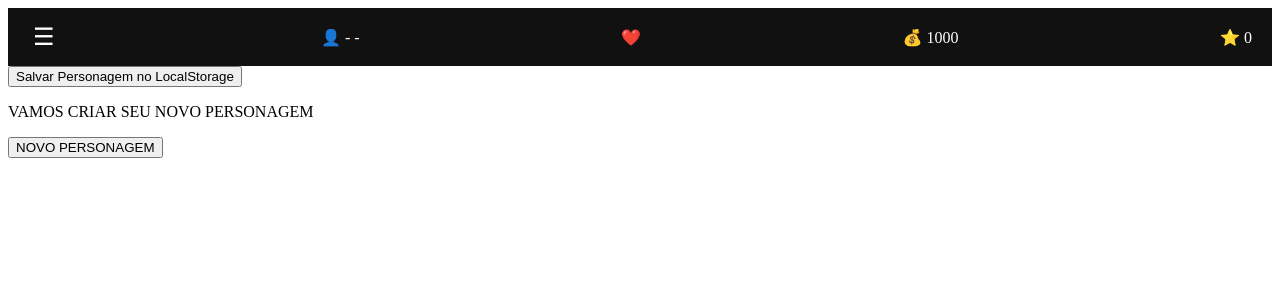
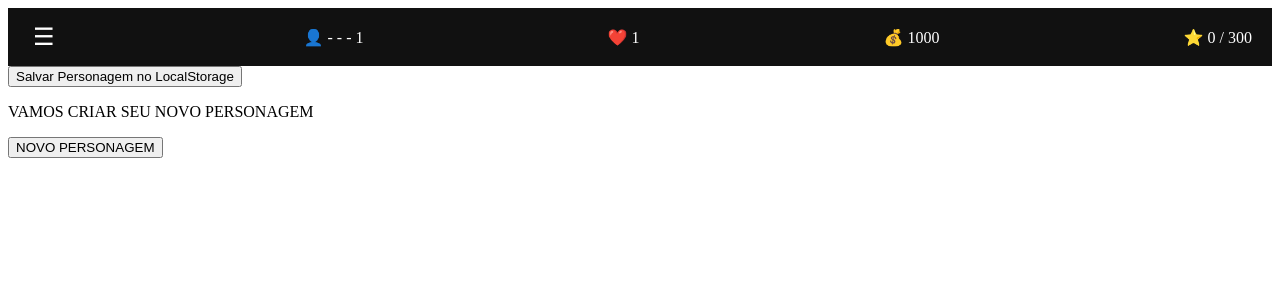
Before and after one commit to giovane1230/jogo_RPG, a React (Vite) app: page / in a window 1280 px wide. Shown: the top 300 px of the page. Built offline with nearby package versions, Linux system fonts and the light colour scheme.

Commit message:
feat: level up distribui pontos

```diff
--- a/src/api/injetarChar.js
+++ b/src/api/injetarChar.js
@@ -1,6 +1,6 @@
 const personagemPronto =
 {
-        "name": "MOKED",
+    "name": "MOK",
     "race": {
         "name": "Gnome",
         "starting_proficiencies": [],
@@ -21,40 +21,28 @@ const personagemPronto =
     },
     "attributes": {
         "str": {
-                "base": 12,
-                "bonus": 0,
-                "total": 12,
-                "mod": 1
+            "value": 10,
+            "mod": 0
         },
         "dex": {
-                "base": 8,
-                "bonus": 0,
-                "total": 8,
-                "mod": -1
+            "mod": -1,
+            "value": 8
         },
         "con": {
-                "base": 8,
-                "bonus": 0,
-                "total": 8,
-                "mod": -1
+            "value": 15,
+            "mod": 2
         },
         "int": {
-                "base": 8,
-                "bonus": 2,
-                "total": 10,
-                "mod": 0
+            "mod": -1,
+            "value": 8
         },
         "wis": {
-                "base": 8,
-                "bonus": 0,
-                "total": 8,
-                "mod": -1
+            "mod": -1,
+            "value": 8
         },
         "cha": {
-                "base": 8,
-                "bonus": 0,
-                "total": 8,
-                "mod": -1
+            "mod": -1,
+            "value": 8
         }
     },
     "proficiencies": [
@@ -94,40 +82,15 @@ const personagemPronto =
             "url": "/api/2014/proficiencies/saving-throw-con"
         }
     ],
-        "selectedProficiencies": {
-            "0": [
-                "Skill: Animal Handling",
-                "Skill: Athletics"
-            ]
-        },
-        "selectedEquipments": [
-            {
-                "index": "greataxe",
-                "name": "Greataxe",
-                "price": 30,
-                "url": "/api/2014/equipment/greataxe",
-                "type": "weapon",
-                "category": "Martial",
-                "status": "1d12",
-                "bonusDex": null,
-            },
-            {
-                "index": "club",
-                "name": "Club",
-                "price": 1,
-                "url": "/api/2014/equipment/club",
-                "type": "weapon",
-                "category": "Simple",
-                "status": "1d4",
-                "bonusDex": null,
-            }
-        ],
+    "bag": [],
     "potions": [],
-        "background": "MOAKADO",
+    "background": "MOKBACK",
     "alignment": "Chaotic Evil",
     "gold": 1000,
     "exp": 0,
     "nivel": 1,
+    "up": false,
+    "proficienciesBonus": 2,
     "cArmor": 9,
     "initialSlots": {
         "armor": null,
@@ -137,7 +100,35 @@ const personagemPronto =
         "ring": [],
         "wondrousItem": null
     },
-        "vidaInicial": 12,
+    "vidaInicial": 14,
+    "selectedProficiencies": {
+        "0": [
+            "Skill: Animal Handling",
+            "Skill: Athletics"
+        ]
+    },
+    "selectedEquipments": [
+        {
+            "index": "warhammer",
+            "name": "Warhammer",
+            "price": 15,
+            "url": "/api/2014/equipment/warhammer",
+            "type": "weapon",
+            "category": "Martial",
+            "status": "1d8",
+            "bonusDex": null
+        },
+        {
+            "index": "greatclub",
+            "name": "Greatclub",
+            "price": 2,
+            "url": "/api/2014/equipment/greatclub",
+            "type": "weapon",
+            "category": "Simple",
+            "status": "1d8",
+            "bonusDex": null
+        }
+    ],
     "spells": []
 }
 
--- /dev/null
+++ b/src/api/regras.js
@@ -0,0 +1,66 @@
+const xpLevels = {
+  1: { xp: 0, proficiencia: 2 }, // para chegar no proximo nivel tem que ter o xp do nivel posterior mesmo
+  2: { xp: 300, proficiencia: 2 }, //nivel 1 xp max 300 e assim vai
+  3: { xp: 900, proficiencia: 2 },
+  4: { xp: 2700, proficiencia: 2 },
+  5: { xp: 6500, proficiencia: 3 },
+  6: { xp: 14000, proficiencia: 3 },
+  7: { xp: 23000, proficiencia: 3 },
+  8: { xp: 34000, proficiencia: 3 },
+  9: { xp: 48000, proficiencia: 4 },
+  10: { xp: 64000, proficiencia: 4 },
+  11: { xp: 85000, proficiencia: 4 },
+  12: { xp: 100000, proficiencia: 4 },
+  13: { xp: 120000, proficiencia: 5 },
+  14: { xp: 140000, proficiencia: 5 },
+  15: { xp: 165000, proficiencia: 5 },
+  16: { xp: 195000, proficiencia: 5 },
+  17: { xp: 225000, proficiencia: 6 },
+  18: { xp: 265000, proficiencia: 6 },
+  19: { xp: 305000, proficiencia: 6 },
+  20: { xp: 355000, proficiencia: 6 },
+};
+
+export default xpLevels;
+
+const magiaLevel = {
+  1: [2, 0, 0, 0, 0, 0, 0, 0, 0],
+  2: [3, 0, 0, 0, 0, 0, 0, 0, 0],
+  3: [4, 2, 0, 0, 0, 0, 0, 0, 0],
+  4: [4, 3, 0, 0, 0, 0, 0, 0, 0],
+  5: [4, 3, 2, 0, 0, 0, 0, 0, 0],
+  6: [4, 3, 3, 0, 0, 0, 0, 0, 0],
+  7: [4, 3, 3, 1, 0, 0, 0, 0, 0],
+  8: [4, 3, 3, 2, 0, 0, 0, 0, 0],
+  9: [4, 3, 3, 3, 1, 0, 0, 0, 0],
+  10: [4, 3, 3, 3, 2, 0, 0, 0, 0],
+  11: [4, 3, 3, 3, 2, 1, 0, 0, 0],
+  12: [4, 3, 3, 3, 2, 1, 0, 0, 0],
+  13: [4, 3, 3, 3, 2, 1, 1, 0, 0],
+  14: [4, 3, 3, 3, 2, 1, 1, 0, 0],
+  15: [4, 3, 3, 3, 2, 1, 1, 1, 0],
+  16: [4, 3, 3, 3, 2, 1, 1, 1, 0],
+  17: [4, 3, 3, 3, 2, 1, 1, 1, 1],
+  18: [4, 3, 3, 3, 3, 1, 1, 1, 1],
+  19: [4, 3, 3, 3, 3, 2, 1, 1, 1],
+  20: [4, 3, 3, 3, 3, 2, 2, 1, 1],
+};
+
+export { magiaLevel };
+
+const vidaClasse = {
+  barbarian: { vida: 12 },
+  bard: { vida: 8 },
+  cleric: { vida: 8 },
+  druid: { vida: 8 },
+  fighter: { vida: 10 },
+  monk: { vida: 8 },
+  paladin: { vida: 10 },
+  ranger: { vida: 10 },
+  rogue: { vida: 8 },
+  sorcerer: { vida: 6 },
+  warlock: { vida: 8 },
+  wizard: { vida: 6 },
+};
+
+export { vidaClasse };
--- a/src/components/TopBar.jsx
+++ b/src/components/TopBar.jsx
@@ -2,12 +2,22 @@ import React, { useEffect, useState } from "react";
 import "../../styles/components/topBar.css";
 import Sidebar from "./SideBar";
 import { useCharacter } from "../context/CharacterContext";
+import xpLevels from "../api/regras";
 
 function Topbar() {
   const [menuAberto, setMenuAberto] = useState(false);
   const { character } = useCharacter();
 
+  const xpMax = (charLv) => xpLevels[charLv+1].xp;
+
   const toggleMenu = () => setMenuAberto(!menuAberto);
+
+    useEffect(() => {
+      if (character.exp === xpMax(character.nivel)) {
+        alert("Você subiu de nivel, vá para o Personagem upar");
+      }
+      return
+    }, [character]);
 
   return (
     <>
@@ -15,10 +25,11 @@ function Topbar() {
         <div className="menu" onClick={toggleMenu}>☰</div>
         {character && (
           <>
-            <span>👤 {character?.name} - {character?.class?.name} - {character?.race?.name}</span>
+
+            <span>👤 {character?.name} - {character?.class?.name} - {character?.race?.name} - {character?.nivel} </span>
             <span>❤️ {character?.vidaInicial}</span>
             <span>💰 {character?.gold ?? 0}</span>
-            <span>⭐ {character?.exp ?? 0}</span>
+            <span>⭐ {character?.exp ?? 0} / {xpMax(character.nivel)}</span>
           </>
         )}
       </div>
--- a/src/components/charComponents/CharActions.jsx
+++ b/src/components/charComponents/CharActions.jsx
@@ -1,10 +1,143 @@
-import React from "react";
+import React, { useState } from "react";
+import { useCharacter } from "../../context/CharacterContext";
+import xpLevels, { vidaClasse } from "../../api/regras";
 
 function CharActions() {
+  const { character, setCharacter } = useCharacter();
+  const [points, setPoints] = useState(null);
+  const [baseAttributes, setBaseAttributes] = useState(() => {
+    return (
+      character?.attributes ?? {
+        str: { mod: -1, value: 8 },
+        dex: { mod: -1, value: 8 },
+        con: { mod: -1, value: 8 },
+        int: { mod: -1, value: 8 },
+        wis: { mod: -1, value: 8 },
+        cha: { mod: -1, value: 8 },
+      }
+    );
+  });
+
+  const upar = () => {
+    const proximoNivel = character.nivel + 1;
+    const vidaExtra =
+      vidaClasse[character.class.index].vida + character.attributes.con.mod;
+    setPoints(2);
+
+    setCharacter((prev) => ({
+      ...prev,
+      nivel: proximoNivel,
+      proficienciesBonus: xpLevels[proximoNivel].proficiencia,
+      vidaInicial: prev.vidaInicial + vidaExtra,
+      // up: false, // descomente quando quiser travar a evolução automática
+    }));
+  };
+
+  const voltarNv = () => {
+    setPoints(27);
+    const vidaBase =
+      vidaClasse[character.class.index].vida + character.attributes.con.mod;
+
+    setCharacter((prev) => ({
+      ...prev,
+      nivel: 1,
+      proficienciesBonus: xpLevels[1].proficiencia,
+      vidaInicial: vidaBase,
+      attributes: {
+        str: { mod: -1, value: 8 },
+        dex: { mod: -1, value: 8 },
+        con: { mod: -1, value: 8 },
+        int: { mod: -1, value: 8 },
+        wis: { mod: -1, value: 8 },
+        cha: { mod: -1, value: 8 },
+      },
+    }));
+  };
+
+  const getModifier = (total) => Math.floor((total - 10) / 2);
+  const pointBuyCost = {
+    8: 0,
+    9: 1,
+    10: 2,
+    11: 3,
+    12: 4,
+    13: 5,
+    14: 7,
+    15: 9,
+    16: 11,
+    17: 13,
+    18: 15,
+    19: 17,
+    20: 19,
+  };
+
+  const handleIncrease = (attr) => {
+    const currentValue = baseAttributes[attr].value;
+    const nextValue = currentValue + 1;
+
+    // Impede valores maiores que 20 ou que não existam no pointBuyCost
+    if (nextValue > 20 || !(nextValue in pointBuyCost)) return;
+
+    const currentCost = pointBuyCost[currentValue] ?? 0;
+    const nextCost = pointBuyCost[nextValue] ?? 99;
+
+    const diff = nextCost - currentCost;
+
+    // Verifica se há pontos suficientes
+    if (points >= diff) {
+      const updatedAttr = {
+        ...baseAttributes,
+        [attr]: {
+          value: nextValue,
+          mod: getModifier(nextValue),
+        },
+      };
+
+      setBaseAttributes(updatedAttr);
+      setPoints((prev) => prev - diff);
+      setCharacter((prev) => ({
+        ...prev,
+        attributes: updatedAttr,
+      }));
+    }
+  };
+
   return (
     <div style={{ marginTop: "20px" }}>
-      <button>Equipar</button>
-      <button>Treinar</button>
+        <div>
+          <p>Pontos disponíveis: {points}</p>
+          <h2>Distribuição de Pontos</h2>
+          {Object.keys(baseAttributes).map((attr) => {
+            const base = baseAttributes[attr].value; // Acessa o valor base
+            const modifier = getModifier(base);
+
+            return (
+              <div key={attr}>
+                <strong>{attr.toUpperCase()}:</strong> {base}
+                {/* {base > "" && (
+                  <span>
+                    {" "}
+                    + {base} = <strong>{base}</strong>
+                  </span>
+                )} */}
+                <span> ({modifier}) </span>
+                {points && (<button
+                  onClick={() => handleIncrease(attr)}
+                  disabled={
+                    base >= 20 ||
+                    points < pointBuyCost[base + 1] - pointBuyCost[base]
+                  }
+                >
+                  +
+                </button>)}
+              </div>
+            );
+          })}
+        </div>
+      <button onClick={upar} disabled={character.up}>
+        Subir de nivel
+      </button>
+      <button onClick={voltarNv}>vai pro 1</button>
       <button>Descansar</button>
     </div>
   );
--- a/src/components/createCharComponents/CharStatusCreate.jsx
+++ b/src/components/createCharComponents/CharStatusCreate.jsx
@@ -1,6 +1,7 @@
-import React, { useState, useEffect } from 'react';
-import { useCharacter } from '../../context/CharacterContext';
-import SpellSelection from './SpellSelection';
+import React, { useState, useEffect } from "react";
+import { useCharacter } from "../../context/CharacterContext";
+import SpellSelection from "./SpellSelection";
+import { vidaClasse } from "../../api/regras";
 
 const CharStatusCreate = () => {
   const { character, setCharacter } = useCharacter();
@@ -20,7 +21,7 @@ const CharStatusCreate = () => {
   const [error, setError] = useState(null);
 
   useEffect(() => {
-    fetch('https://www.dnd5eapi.co/api/alignments')
+    fetch("https://www.dnd5eapi.co/api/alignments")
       .then((res) => {
         if (!res.ok) throw new Error(`HTTP error! status: ${res.status}`);
         return res.json();
@@ -30,8 +31,8 @@ const CharStatusCreate = () => {
         setLoading(false);
       })
       .catch((err) => {
-        console.error('Erro ao carregar alinhamentos:', err);
-        setError('Erro ao carregar alinhamentos.');
+        console.error("Erro ao carregar alinhamentos:", err);
+        setError("Erro ao carregar alinhamentos.");
         setLoading(false);
       });
   }, []);
@@ -41,23 +42,30 @@ const CharStatusCreate = () => {
   };
 
   const pointBuyCost = {
-    8: 0, 9: 1, 10: 2, 11: 3,
-    12: 4, 13: 5, 14: 7, 15: 9,
+    8: 0,
+    9: 1,
+    10: 2,
+    11: 3,
+    12: 4,
+    13: 5,
+    14: 7,
+    15: 9,
   };
 
   const mapAbilityNameToKey = (name) => {
     const map = {
-      Strength: 'str',
-      Dexterity: 'dex',
-      Constitution: 'con',
-      Intelligence: 'int',
-      Wisdom: 'wis',
-      Charisma: 'cha',
+      Strength: "str",
+      Dexterity: "dex",
+      Constitution: "con",
+      Intelligence: "int",
+      Wisdom: "wis",
+      Charisma: "cha",
     };
     return map[name] || name.toLowerCase();
   };
 
-  const racialBonuses = character.race?.ability_bonuses?.reduce((acc, bonus) => {
+  const racialBonuses =
+    character.race?.ability_bonuses?.reduce((acc, bonus) => {
       const key = mapAbilityNameToKey(bonus.ability_score.name);
       acc[key] = bonus.bonus;
       return acc;
@@ -66,7 +74,8 @@ const CharStatusCreate = () => {
   const handleIncrease = (attr) => {
     const currentValue = baseAttributes[attr].value;
     const nextValue = currentValue + 1;
-    const diff = (pointBuyCost[nextValue] ?? 99) - (pointBuyCost[currentValue] ?? 0);
+    const diff =
+      (pointBuyCost[nextValue] ?? 99) - (pointBuyCost[currentValue] ?? 0);
 
     if (nextValue <= 15 && points >= diff) {
       setBaseAttributes((prev) => ({
@@ -80,11 +89,11 @@ const CharStatusCreate = () => {
     }
   };
 
-
   const handleDecrease = (attr) => {
     const currentValue = baseAttributes[attr].value;
     const prevValue = currentValue - 1;
-    const refund = (pointBuyCost[currentValue] ?? 0) - (pointBuyCost[prevValue] ?? 0);
+    const refund =
+      (pointBuyCost[currentValue] ?? 0) - (pointBuyCost[prevValue] ?? 0);
 
     if (prevValue >= 8) {
       setBaseAttributes((prev) => ({
@@ -98,15 +107,21 @@ const CharStatusCreate = () => {
     }
   };
 
-
   const getModifier = (total) => Math.floor((total - 10) / 2);
 
-  useEffect(() => {
-    setCharacter(prev => ({
-      ...prev,
-      attributes: baseAttributes,
-    }));
-  }, [baseAttributes, setCharacter]);
+  // useEffect(() => {
+  //   const classe = character.class;
+  //   const vidaBase = vidaClasse[classe];
+  //   const modificadorConstituicao = character.attributes.con.mod;
+
+  //   const vidaInicial = vidaBase + modificadorConstituicao;
+
+  //   setCharacter(prev => ({
+  //     ...prev,
+  //     attributes: baseAttributes,
+  //     vidaInicial: vidaInicial,
+  //   }));
+  // }, [baseAttributes, setCharacter, character.class]);
 
   const handleFinalizar = () => {
     const finalAttributes = {};
@@ -125,46 +140,56 @@ const CharStatusCreate = () => {
       };
     }
 
+    const classe = character.class.index;
+    const vidaBase = vidaClasse[classe].vida;
+    const modificadorConstituicao = character.attributes.con.mod;
+
+    const vidaInicial = vidaBase + modificadorConstituicao;
+
     setCharacter((prev) => ({
       ...prev,
-      attributes: finalAttributes,
+      attributes: baseAttributes,
+      vidaInicial: vidaInicial,
     }));
 
     console.log("Atributos finais salvos:", finalAttributes);
   };
-
 
   return (
     <div>
       <h2>Nome do Personagem:</h2>
       <input
         type="text"
-        value={character.name || ''}
+        value={character.name || ""}
         onChange={(e) => setCharacter({ ...character, name: e.target.value })}
         placeholder="Digite o nome do personagem"
         style={{ width: "200px" }}
       />
 
       <h2>Alinhamento:</h2>
-      {error && <p style={{ color: 'red' }}>{error}</p>}
+      {error && <p style={{ color: "red" }}>{error}</p>}
       <select
-        value={character.alignment || ''}
+        value={character.alignment || ""}
         onChange={handleAlignmentChange}
       >
         <option value="" disabled>
-          {loading ? 'Carregando...' : 'Selecione um alinhamento'}
+          {loading ? "Carregando..." : "Selecione um alinhamento"}
         </option>
         {alignments.map((a) => (
-          <option key={a.index} value={a.name}>{a.name}</option>
+          <option key={a.index} value={a.name}>
+            {a.name}
+          </option>
         ))}
       </select>
 
       <h2>Background:</h2>
       <textarea
-        value={character.background || ''}
-        onChange={(e) => setCharacter({ ...character, background: e.target.value })}
+        value={character.background || ""}
+        onChange={(e) =>
+          setCharacter({ ...character, background: e.target.value })
+        }
         placeholder="Digite o background"
-        style={{ width: '50%', height: '100px' }}
+        style={{ width: "50%", height: "100px" }}
         maxLength={500}
       />
 
@@ -179,7 +204,12 @@ const CharStatusCreate = () => {
         return (
           <div key={attr}>
             <strong>{attr.toUpperCase()}:</strong> {base}
-      {bonus > 0 && <span> + {bonus} = <strong>{total}</strong></span>}
+            {bonus > 0 && (
+              <span>
+                {" "}
+                + {bonus} = <strong>{total}</strong>
+              </span>
+            )}
             <span> (Mod: {modifier}) </span>
             <button onClick={() => handleIncrease(attr)}>+</button>
             <button onClick={() => handleDecrease(attr)}>-</button>
@@ -187,17 +217,14 @@ const CharStatusCreate = () => {
         );
       })}
 
-
-
       <button
         onClick={handleFinalizar}
-  style={{ marginTop: '20px', padding: '10px 20px', fontWeight: 'bold' }}
+        style={{ marginTop: "20px", padding: "10px 20px", fontWeight: "bold" }}
       >
         SALVAR ATRIBUTOS
       </button>
 
       <SpellSelection />
-
     </div>
   );
 };
--- a/src/context/CharacterContext.jsx
+++ b/src/context/CharacterContext.jsx
@@ -1,4 +1,5 @@
 import React, { createContext, useContext, useState, useEffect } from "react";
+import { vidaClasse } from "../api/regras";
 
 export const CharacterContext = createContext();
 
@@ -25,16 +26,18 @@ export const CharacterProvider = ({ children }) => {
             wis: { mod: -1, value: 8 },
             cha: { mod: -1, value: 8 },
           },
-          proficiencies: [],
-          selectedProficiencies: {},
-          selectedEquipments: [],
+          proficiencies: {},
+          bag: [],
           potions: [],
           background: "",
           alignment: "",
           gold: 1000,
           exp: 0,
           nivel: 1,
+          up: false,
+          proficienciesBonus: 2,
           cArmor: 10,
+          vidaInicial: 1,
           initialSlots: {
             armor: null,
             mainHand: null,
--- a/src/pages/Home.jsx
+++ b/src/pages/Home.jsx
@@ -4,6 +4,8 @@ import personagemPronto from "../api/injetarChar";
 
 const Home = () => {
   const salvarNoLocalStorage = () => {
+    localStorage.removeItem("charData");
+    window.location.reload();
     localStorage.setItem("charData", JSON.stringify(personagemPronto));
     alert("Personagem salvo com sucesso!");
   };
--- a/src/pages/charPages/CharPage.jsx
+++ b/src/pages/charPages/CharPage.jsx
@@ -9,8 +9,8 @@ function CharPage() {
     <div className="character-page">
       <div className="top-section">
       <div className="left-panel">
+        <CharActions />
         <CharInfoTopBar />
-        <CharActions />
       </div>
       <div className="right-panel">
         <CharBag />
--- a/src/pages/combatePages/CombatePage.jsx
+++ b/src/pages/combatePages/CombatePage.jsx
@@ -102,7 +102,7 @@ function CombatePage() {
   }
 
   function ataquePorBotao(tipo) {
-    const DanoEquipado = equipment.weapon.status;
+    const DanoEquipado = equipment.weapon?.status || "1d4"
     const lados = parseInt(DanoEquipado.split("d")[1]) || 6;
     const dado = tipo === "leve" ? lados : 999999;
     const dano = rolarDado(dado);
@@ -239,7 +239,7 @@ function CombatePage() {
         )}
           <button onClick={console.log("faz nada")}>xxx</button>
           <button onClick={() => ataquePorBotao("leve")}>
-            Ataque Leve ({equipment.weapon.status})
+            Ataque Leve ({equipment.weapon?.status || "1d4"})
           </button>
           <button onClick={() => ataquePorBotao("pesado")}>
             Ataque Pesado (10d12)
--- a/src/pages/createCharPages/ResumoPage.jsx
+++ b/src/pages/createCharPages/ResumoPage.jsx
@@ -17,7 +17,7 @@ const ResumoPage = () => {
       <ul>
       {Object.entries(character.attributes).map(([key, val]) => (
   <p key={key}>
-    <strong>{key.toUpperCase()}:</strong> Base: {val.base}, Bônus: {val.bonus}, Total: {val.total}, Mod: {val.mod}
+    <strong>{key.toUpperCase()}:</strong> Bônus: {val.bonus}, Total: {val.value}, Mod: {val.mod}
   </p>
 ))}
 
```
Also changed, not shown: src/components/charComponents/CharInfoTopBar.jsx (+13 -9 lines), src/pages/dataBasePages/ClassesPage.jsx (+11 -5 lines). Lines whose indentation alone changed are shown as unchanged.
